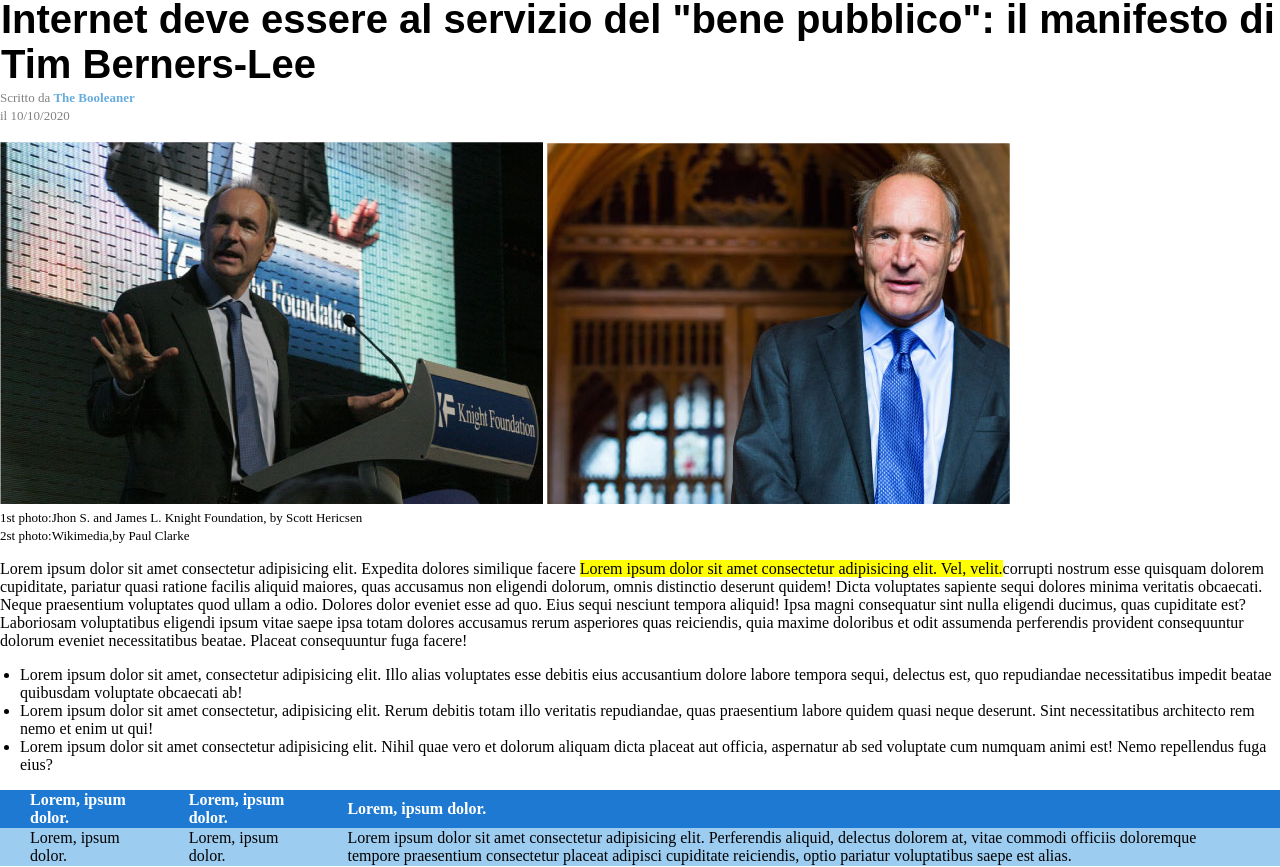
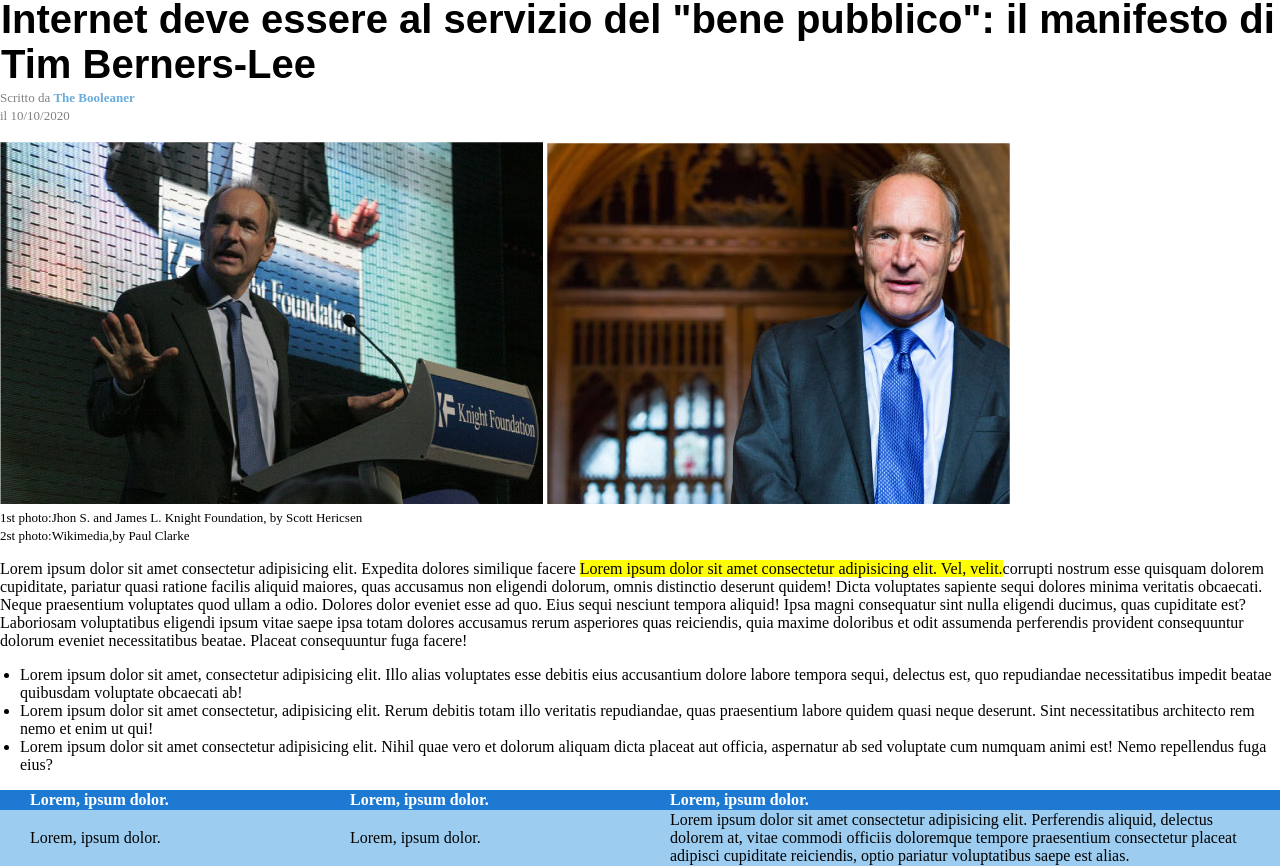
Before and after one commit to ManganiBiagio/html-css-booleaner, a plain HTML site: page index.html in a window 1280 px wide. Shown: the part 84-951 px from the top of the page. Drawn offline with Linux system fonts and the light colour scheme.

Commit message:
correzione formato tabella

```diff
--- a/css/style.css
+++ b/css/style.css
@@ -48,8 +48,14 @@ ul{
 th, td {
     padding-left:30px ;
     padding-right:30px ;
+  }
 
-  }
+.riga-corta{
+    width:20%;
+}
+.riga-lunga{
+    width:40%
+}
 /* --------------------------------------------------- */
 /* colori testo */
 #blue-color{
--- a/index.html
+++ b/index.html
@@ -47,9 +47,9 @@
                 <table id="table-0" >
                     <thead>
                         <tr class="sfondo-blu">
-                            <th>Lorem, ipsum dolor.</th>
-                            <th>Lorem, ipsum dolor.</th>
-                            <th>Lorem, ipsum dolor.</th>
+                            <th class="riga-corta">Lorem, ipsum dolor.</th>
+                            <th  class="riga-corta">Lorem, ipsum dolor.</th>
+                            <th  class="riga-lunga">Lorem, ipsum dolor.</th>
                         </tr>
                     </thead>
                     <tbody>
```
